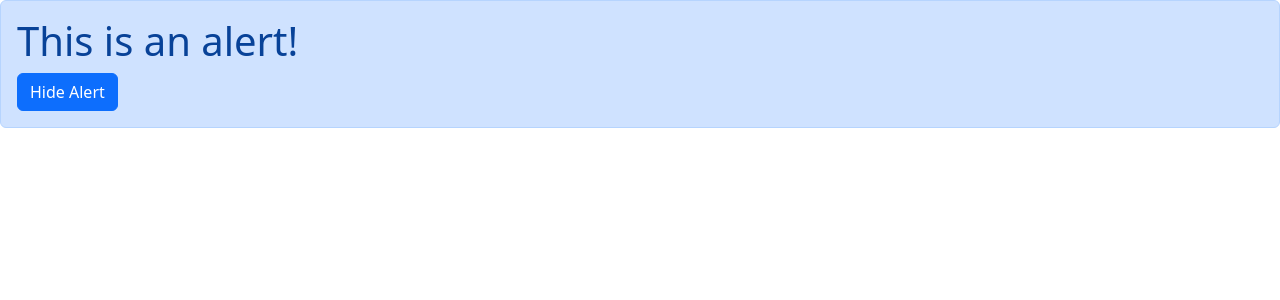
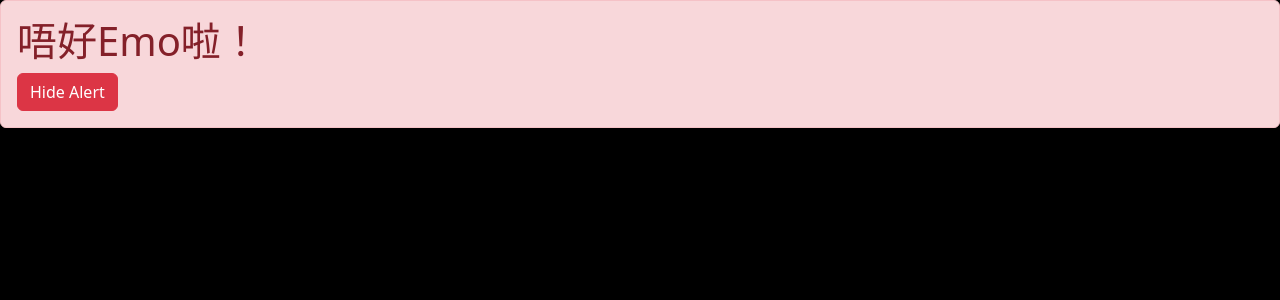
Before and after one commit to STsAiR/dashboard, a React (Vite) app: page / in a window 1280 px wide. Both pictures are taken after a click on the button "Show Alert". Shown: the top 300 px of the page. Built offline with nearby package versions, Linux system fonts and the light colour scheme.

Commit message:
modify alert

```diff
--- /dev/null
+++ b/src/App.css
@@ -0,0 +1 @@
+/* set background as black */
--- a/src/App.tsx
+++ b/src/App.tsx
@@ -3,6 +3,8 @@ import Alert from "./components/Alert";
 // import ListGroup from "./components/ListGroup";
 
 function App() {
+    // set background as black
+    document.body.style.backgroundColor = "black";
     // let items = ["apple", "banana", "cherry", "date", "elderberry"];
     // const handleSelectItem = (item: string) => console.log(item);
 
@@ -18,7 +20,7 @@ function App() {
                 onSelectItem={handleSelectItem}
             /> */}
             <Alert>
-                <h1>This is an alert!</h1>
+                <h1>唔好Emo啦！</h1>
             </Alert>
             {/* <Button color="warning" onClick={() => console.log("clicked")}>
                 Button
--- a/src/components/Alert.tsx
+++ b/src/components/Alert.tsx
@@ -10,16 +10,16 @@ const Alert = ({ children }: props) => {
 
     if (show) {
         return (
-            <div className="alert alert-primary">
+            <div className="alert alert-danger">
                 {children}
-                <Button color="primary" onClick={() => setShow(false)}>
+                <Button color="danger" onClick={() => setShow(false)}>
                     Hide Alert
                 </Button>
             </div>
         );
     } else {
         return (
-            <Button color="primary" onClick={() => setShow(true)}>
+            <Button color="danger" onClick={() => setShow(true)}>
                 Show Alert
             </Button>
         );
```
